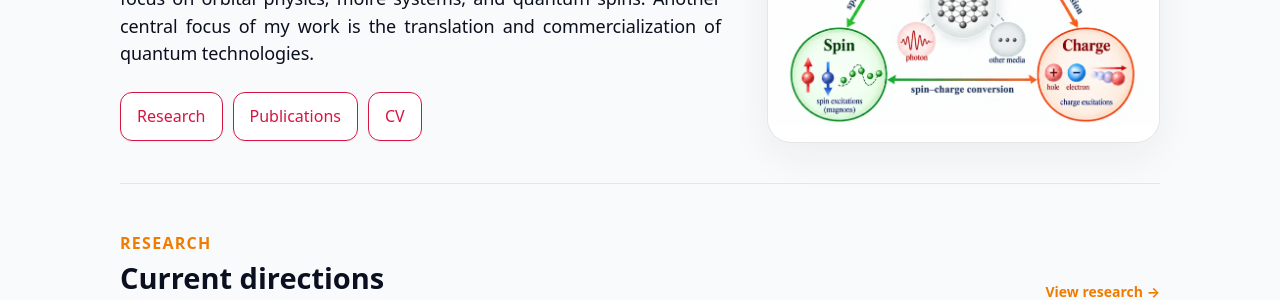
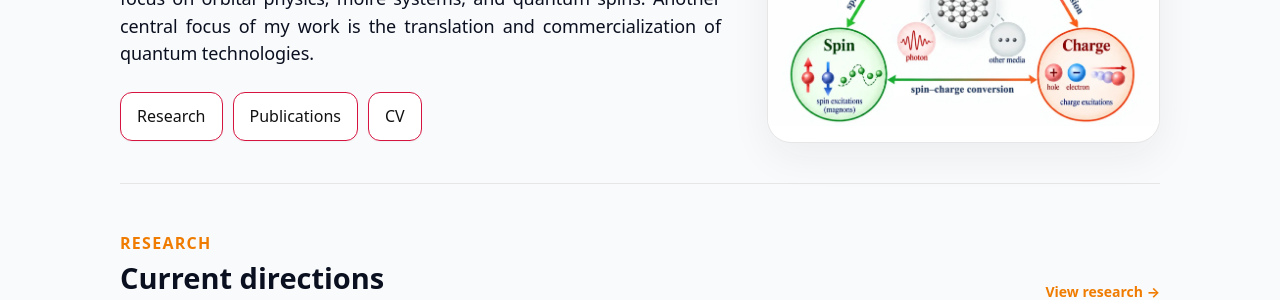
Before and after one commit to sunohao/sunohao.github.io, a Jekyll site: the page built from index.md, in a window 1280 px wide. Shown: the part 298-598 px from the top of the page. Built offline with Jekyll 4.4.1, drawn with Linux system fonts in a browser that asks for light colours.

Commit message:
Clean up and fix homepage CTA hover styling

```diff
--- a/_layouts/default.html
+++ b/_layouts/default.html
@@ -91,9 +91,6 @@ main{padding:30px 0 64px}
 .btn.acc{border-color:transparent;background:var(--primary);color:#fff}
 .btn:hover{box-shadow:0 4px 14px rgba(0,0,0,.08);transform:translateY(-1px)}
 .btn.acc:hover{background:var(--accent);color:#111}
-.hero .btn{background:var(--highlight);border-color:var(--highlight);color:#fff}
-.hero .btn.acc{background:var(--highlight);border-color:var(--highlight);color:#fff}
-.hero .btn:hover,.hero .btn.acc:hover{background:#b91036;border-color:#b91036;color:#fff}
 
 .section{margin-top:46px}
 .section-head{display:flex;align-items:end;justify-content:space-between;gap:18px;margin-bottom:16px}
@@ -372,35 +369,33 @@ html[data-theme="light"] .pub-note{background:rgba(239,124,0,.14);border-color:r
 
 
 
-/* Homepage CTA: NTU red outline by default, solid on hover */
-.hero .cta-row .btn,
-.hero .cta-row .btn.acc,
-html[data-theme="light"] .hero .cta-row .btn,
-html[data-theme="light"] .hero .cta-row .btn.acc,
-html[data-theme="dark"] .hero .cta-row .btn,
-html[data-theme="dark"] .hero .cta-row .btn.acc{
-  background-color:#fff !important;
+
+/* Dedicated homepage CTA: white + NTU-red border + black text; solid NTU red on hover */
+.hero .cta-row a.home-cta,
+html[data-theme="light"] .hero .cta-row a.home-cta{
+  background:#fff !important;
   border:1px solid var(--highlight) !important;
-  color:var(--highlight) !important;
+  color:#111 !important;
   box-shadow:0 1px 2px rgba(0,0,0,.04);
 }
-.hero .cta-row .btn:hover,
-.hero .cta-row .btn.acc:hover{
-  background-color:var(--highlight) !important;
+.hero .cta-row a.home-cta:hover,
+html[data-theme="light"] .hero .cta-row a.home-cta:hover{
+  background:var(--highlight) !important;
+  border-color:var(--highlight) !important;
+  color:#fff !important;
+  opacity:1 !important;
+}
+html[data-theme="dark"] .hero .cta-row a.home-cta{
+  background:#0f1629 !important;
+  border-color:var(--highlight) !important;
+  color:#e6edf3 !important;
+}
+html[data-theme="dark"] .hero .cta-row a.home-cta:hover{
+  background:var(--highlight) !important;
   border-color:var(--highlight) !important;
   color:#fff !important;
 }
-html[data-theme="dark"] .hero .cta-row .btn,
-html[data-theme="dark"] .hero .cta-row .btn.acc{
-  background-color:#0f1629 !important;
-  color:#ff5a7f !important;
-  border-color:var(--highlight) !important;
-}
-html[data-theme="dark"] .hero .cta-row .btn:hover,
-html[data-theme="dark"] .hero .cta-row .btn.acc:hover{
-  background-color:var(--highlight) !important;
-  color:#fff !important;
-}
+/* End dedicated homepage CTA */
 </style>
   <script defer src="https://cdn.jsdelivr.net/npm/mathjax@3/es5/tex-mml-chtml.js"></script>
 </head>
```
